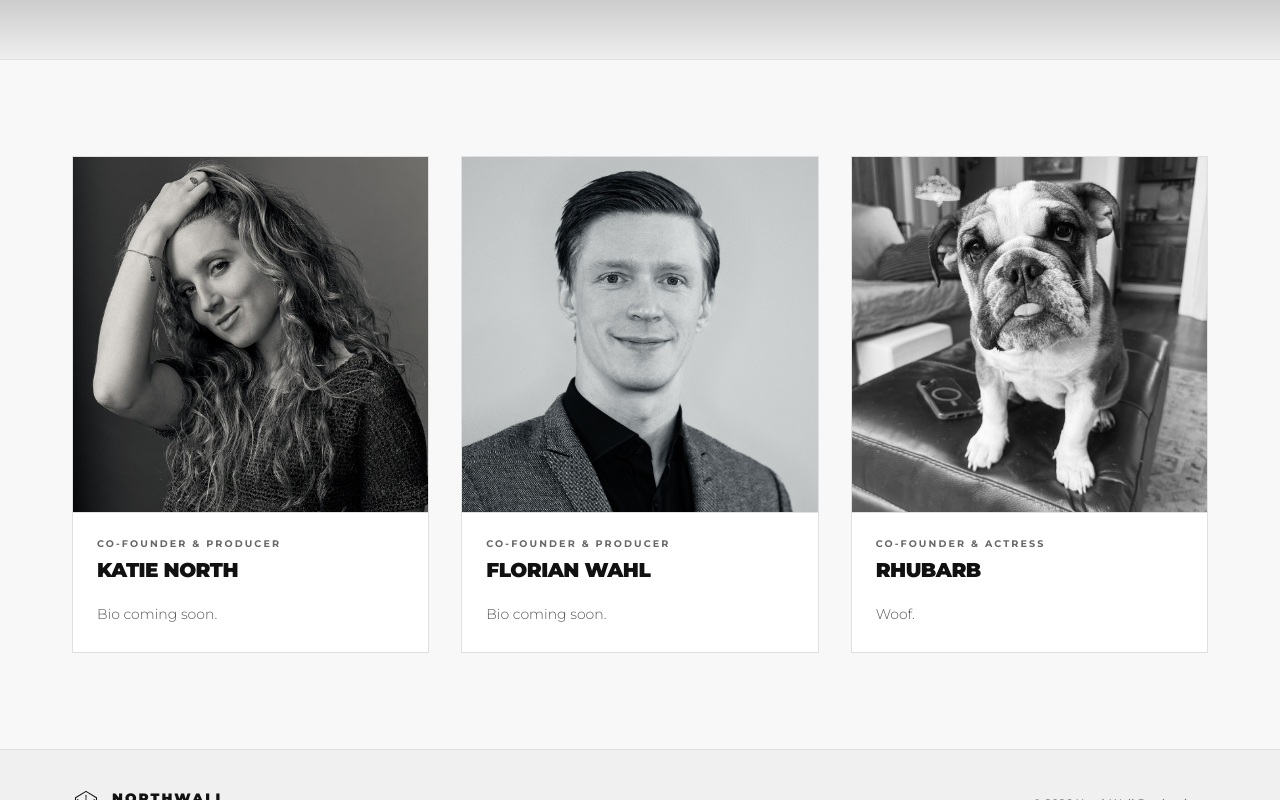
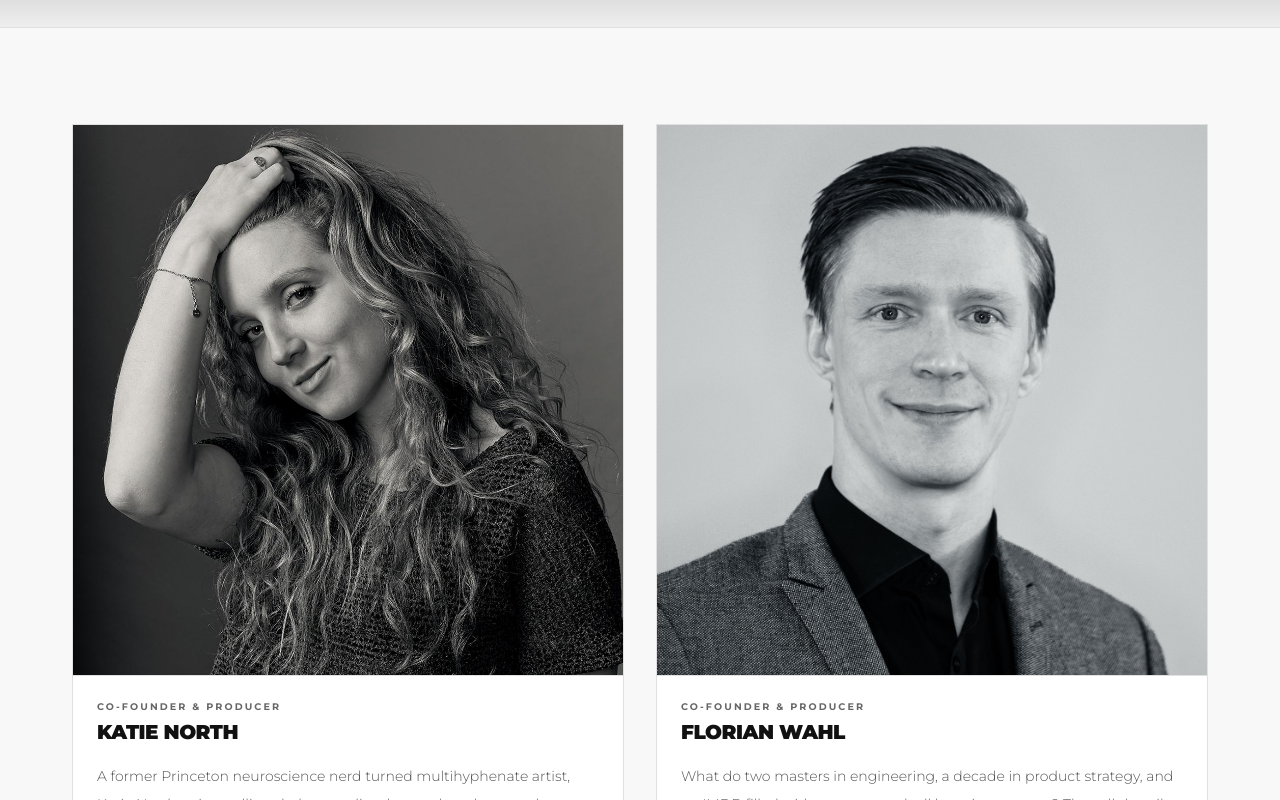
Before and after one commit to florian-wahl/northwallproductions.com, a React (Vite) app: page /team in a window 1280 px wide. Shown: the part 560-1360 px from the top of the page. Built offline with nearby package versions, Linux system fonts and the light colour scheme.

Commit message:
Updated content for home page and team

```diff
--- a/src/data/team.js
+++ b/src/data/team.js
@@ -14,20 +14,20 @@ export const team = [
     name: 'Katie North',
     title: 'Co-Founder & Producer',
     photo: "katie-north.jpg", // place headshot at public/team/katie-north.jpg
-    bio: 'Bio coming soon.',
+    bio: 'A former Princeton neuroscience nerd turned multihyphenate artist, Katie North enjoys telling dark comedies that explore the complex, funny, and weird motivations that drive people. She received her first Tony-nomination as a producer on <em>Operation Mincemeat</em>. Katie also directed, acted in, and produced the short film <em>Bad Survivor</em>, which just premiered at Slamdance and went on to campaign for an Academy Award. Her pilot script, <em>Mourning Glory</em>, ranked #3 on Coverfly for Best Half-Hour Comedy. Previously, Katie wrote, produced, and acted in indie comedy pilots <em>Nightfish</em> and <em>Events at Hemlock Manor</em>, which both premiered at Dances with Films. She also produced and starred in Off-Broadway shows <em>Lady Macbeth</em> (The Cutting Room) and <em>1+1 by Eric Bogosian</em> (SoHo Playhouse). She has recently starred in several indie features, including the comedy <em>Ghost Punchers</em> which in Feb 2026 ranked #4 on Amazon Prime for Fantasy Features (just above <em>Wicked</em>)!',
   },
   {
     id: 'florian-wahl',
     name: 'Florian Wahl',
     title: 'Co-Founder & Producer',
     photo: 'florian-wahl.jpg', // place headshot at public/team/florian-wahl.jpg
-    bio: 'Bio coming soon.',
+    bio: 'What do two masters in engineering, a decade in product strategy, and an IMDB filled with creature work all have in common? They all describe the elusive, enigmatic, French yet ginger producing mogul, Florian Wahl. He leads product strategy at Akoya and is an active voice in the financial technology industry, talking and writing about fintech, data sharing, payments, and tokenization. Before joining Akoya in 2021, Florian held various roles as a consultant in financial services, focusing on digital transformation and open finance.',
   },
   {
     id: 'rhubarb',
     name: 'Rhubarb',
-    title: 'Co-Founder & Actress',
+    title: 'Mascot',
     photo: 'rhubarb.jpeg', // place headshot at public/team/florian-wahl.jpg
-    bio: 'Woof.',
+    bio: 'A muse, a mascot, an actress deserving of her own dressing room, Rhubarb is the top dog. Having begun her work as a child star in the feature Face the Music, she has since given up the acting bug and settled down for a more quiet life behind the scenes, napping in sunbeams, and barking at nothing. Peace and love to all her fans. Woof.',
   },
 ];
--- a/src/pages/Home.jsx
+++ b/src/pages/Home.jsx
@@ -43,7 +43,7 @@ export default function Home() {
             className="text-ink-muted leading-8 max-w-[44ch] mx-auto animate-fade-up [animation-delay:0.25s] font-light"
             style={{ fontSize: 'clamp(0.9rem, 1.6vw, 1.05rem)' }}
           >
-            Independent film and television rooted in unique characters, deep stories, and comedy.
+            Independent film and television that makes us laugh, think, and cry, especially when we weren't expecting to.
           </p>
 
           <div className="flex gap-4 justify-center flex-wrap mt-10 animate-fade-up [animation-delay:0.38s]">
@@ -86,13 +86,10 @@ export default function Home() {
             </h2>
             <div className="space-y-5 text-ink-muted leading-8 font-light text-[0.95rem]">
               <p>
-                Founded in 2026, NorthWall Productions was built on a simple belief: cras scelerisque faucibus volutpat. Nulla ultrices feugiat fringilla. Sed molestie mauris diam, a ullamcorper sem rhoncus et. Aliquam vitae porttitor orci, sed lobortis nunc. Nulla in nunc rhoncus, sagittis justo at, iaculis tellus. Phasellus tellus tortor.
+                NorthWall Productions strives to create art that makes us laugh, think, and cry, especially when we weren't expecting to.
               </p>
               <p>
-                Quisque laoreet mauris in elit pretium scelerisque. Nam et sem ut massa feugiat suscipit. Nullam consequat euismod viverra. Nulla luctus sem a ipsum posuere dictum ut eget diam. Sed sagittis aliquam mi sit amet tempus. Morbi at vulputate lacus. Cras sollicitudin varius orci. Aenean tincidunt orci mollis neque euismod, et faucibus nulla tempor. Donec porttitor lectus vel nisl tincidunt, non varius sapien mollis.
-              </p>
-              <p>
-                Fusce nec libero urna. Mauris malesuada augue dolor, eget dictum odio ultrices a. Curabitur posuere, odio in lobortis egestas, purus augue ultrices purus, nec sagittis tortor erat a nulla.
+                Founded by <strong>Katie North</strong>, a Tony-Nominated Producer (<em>Operation Mincemeat</em>) and Slamdance Alum (<em>Bad Survivor</em>), and <strong>Florian Wahl</strong>, a Product Executive with years of experience in financial services, consulting, and product leadership, NorthWall combines creativity and business acumen to produce film and television.
               </p>
             </div>
           </div>
--- a/src/pages/Team.jsx
+++ b/src/pages/Team.jsx
@@ -33,7 +33,7 @@ function MemberCard({ member }) {
       <div className="p-6 border-t border-edge">
         <p className="text-[0.6rem] font-bold tracking-[0.22em] uppercase text-ink-dim mb-1">{title}</p>
         <h2 className="font-heading font-black text-xl text-ink uppercase tracking-tight mb-4">{name}</h2>
-        <p className="text-ink-muted text-sm leading-7 font-light">{bio}</p>
+        <p className="text-ink-muted text-sm leading-7 font-light" dangerouslySetInnerHTML={{ __html: bio }} />
       </div>
     </div>
   );
@@ -57,7 +57,7 @@ export default function Team() {
             Our<br />Team
           </h1>
           <p className="text-ink leading-8 max-w-[46ch] font-light">
-            A small, focused team with a shared belief in stories that matter.
+            Meet our founders.
           </p>
         </div>
         <div className="absolute bottom-0 left-0 right-0 h-80 pointer-events-none" style={{ zIndex: 5, background: 'linear-gradient(to bottom, rgba(248,248,248,0) 0%, rgba(248,248,248,0.95) 100%)' }} />
@@ -67,7 +67,7 @@ export default function Team() {
       <div className="h-px bg-edge" />
 
       <section className="max-w-[1200px] mx-auto px-8 py-24">
-        <div className="grid grid-cols-1 sm:grid-cols-2 lg:grid-cols-3 gap-8">
+        <div className="grid grid-cols-1 sm:grid-cols-2 gap-8">
           {team.map(member => (
             <MemberCard key={member.id} member={member} />
           ))}
```
